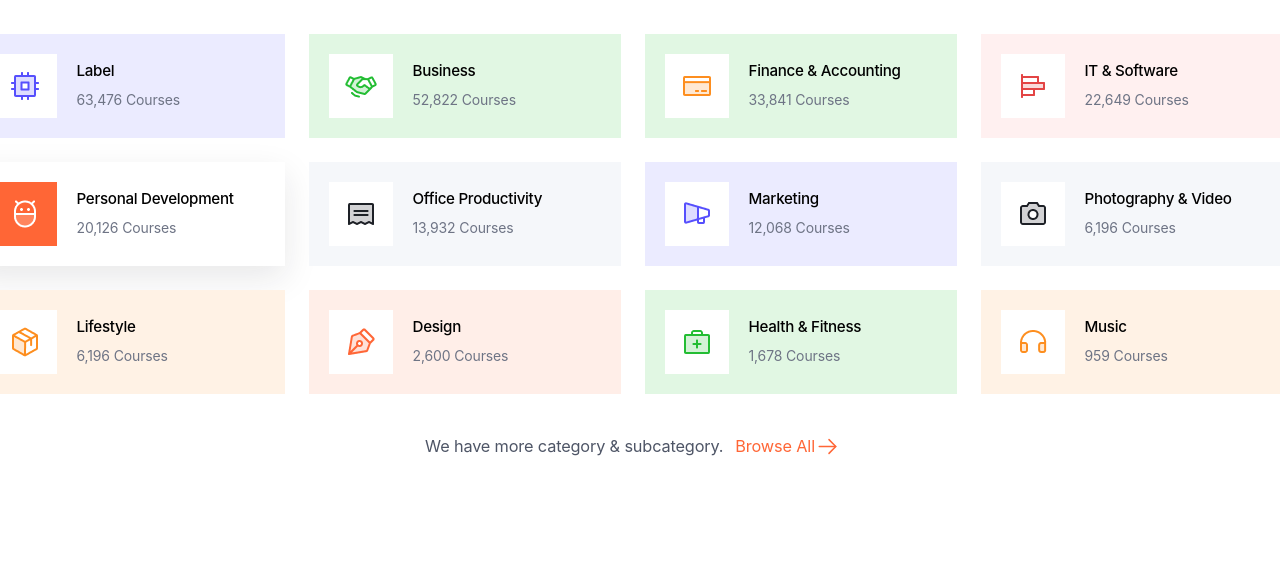
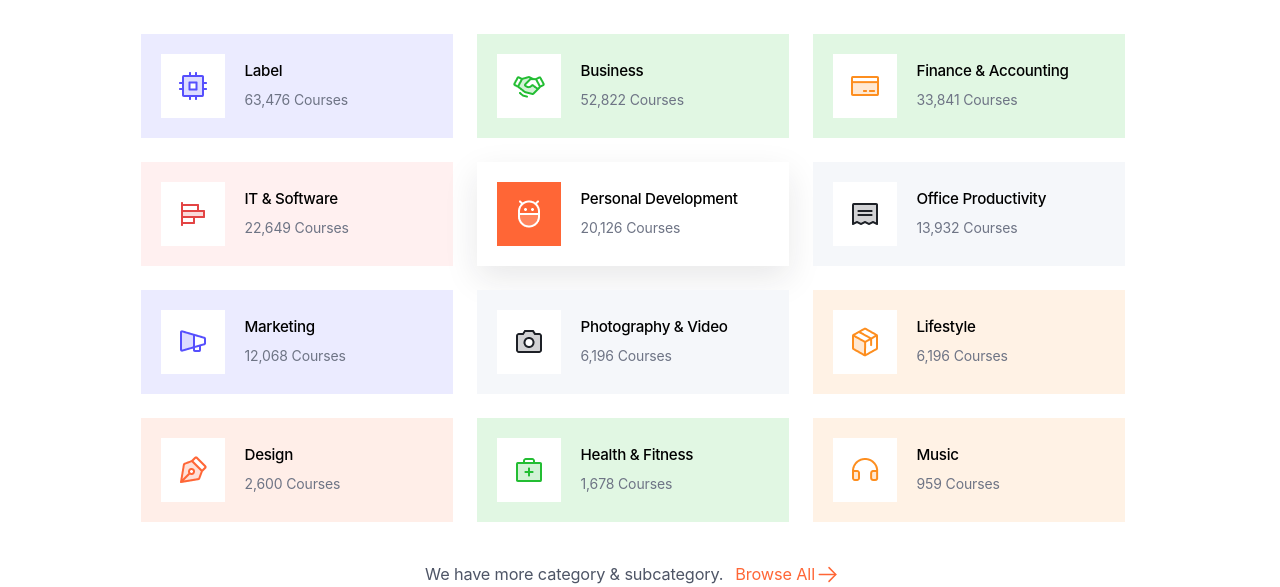
Before and after one commit to yarykyk/e-tutor, a website: page index.html in a window 1280 px wide. Shown: the part 659-1246 px from the top of the page. Before the commit the page ends 1118 px from the top, so only its background shows below. Drawn offline with Linux system fonts and the light colour scheme.

Commit message:
ada[tived second block

```diff
--- a/styles/_globals.scss
+++ b/styles/_globals.scss
@@ -6,6 +6,7 @@ body{
     font-family: var(--font-family-base);
     // color: var(--color-gray-strong);
     letter-spacing: -0.01em;
+    user-select: none
 }
 
 // h1, .h1,
--- a/styles/blocks/_mainPart2.scss
+++ b/styles/blocks/_mainPart2.scss
@@ -10,9 +10,11 @@
         &__categories{
             display: flex;
             flex-wrap: wrap;
-            width: rem(1320);
+            max-width: rem(1320);
+            height: auto;
             gap: rem(24);
             margin-block: rem(40);
+            justify-content: center;
         }
         &__choise{
             width: rem(312);
```
Also changed, not shown: css/main.css.
